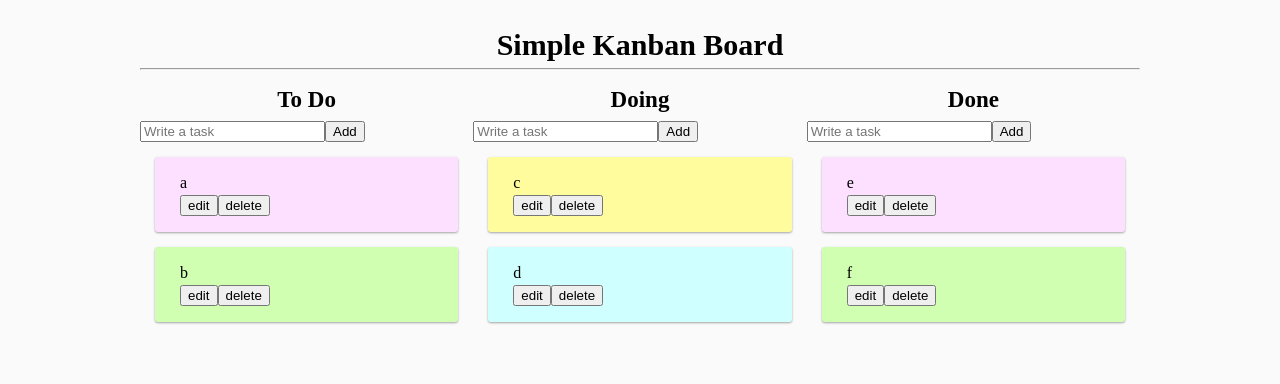
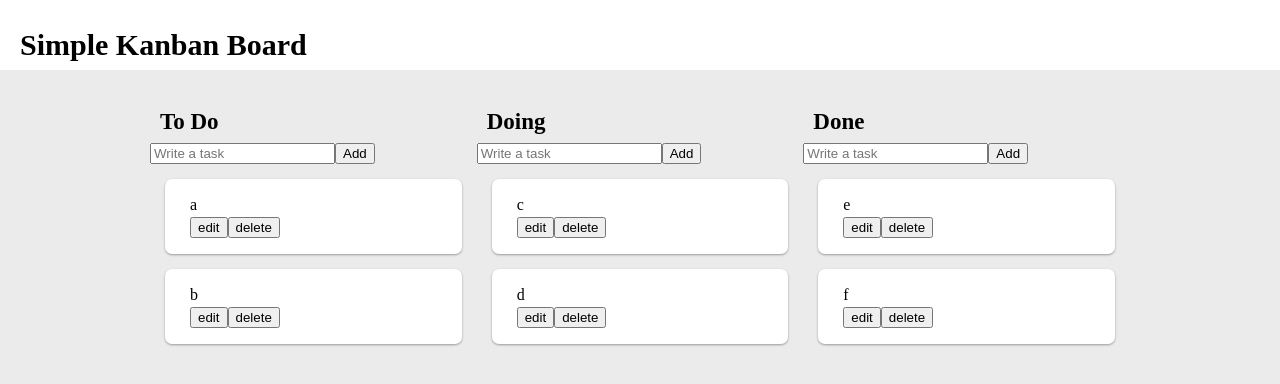
Before and after one commit to nujeyh/simple-kanban-board, a React (Create React App) app: page / in a window 1280 px wide. Shown: the top 384 px of the page. Built offline with nearby package versions, Linux system fonts and the light colour scheme; a web font is replaced by a local one.

Commit message:
💄 Change colors

```diff
--- a/src/components/Board.tsx
+++ b/src/components/Board.tsx
@@ -50,14 +50,15 @@ const Wrapper = styled.div`
 const Title = styled.h2`
   font-size: 23px;
   font-weight: 700;
-  text-align: center;
+  /* text-align: center; */
   padding: 10px;
 `;
 const DroppableArea = styled.ul<{ isDraggingOver: boolean }>`
   padding-bottom: 15px;
   flex-grow: 1;
   transition: background-color 0.2s ease-in-out;
-  background-color: ${(props) => props.isDraggingOver && "#d8fcd9"};
+  background-color: ${(props) => props.isDraggingOver && "#e3f8e4"};
+  border-radius: ${(props) => props.theme.borderRadius};
 `;
 
 export default Board;
--- a/src/components/ToDoList.tsx
+++ b/src/components/ToDoList.tsx
@@ -44,9 +44,9 @@ const ToDoList = () => {
   };
 
   return (
+    <>
+      <Title>Simple Kanban Board</Title>
       <Wrapper>
-      <Title>Simple Kanban Board</Title>
-      <hr />
         <DragDropContext onDragEnd={onDragEnd}>
           <BoardWrapper>
             {Object.keys(boardArr).map((boardId) => {
@@ -61,21 +61,22 @@ const ToDoList = () => {
           </BoardWrapper>
         </DragDropContext>
       </Wrapper>
+    </>
   );
 };
 const Wrapper = styled.div`
   max-width: 1000px;
   margin: 30px auto;
-  padding: 0 10px;
 `;
 const Title = styled.h1`
   font-size: 30px;
-  text-align: center;
+  background-color: ${(props) => props.theme.colors.card[0]};
+  padding: 30px 20px 10px 20px;
 `;
 const BoardWrapper = styled.div`
   display: grid;
   grid-template-columns: repeat(auto-fill, minmax(300px, 1fr));
-  /* gap: 10px; */
+  padding: 0 10px;
 `;
 
 export default ToDoList;
--- a/src/styles/theme.ts
+++ b/src/styles/theme.ts
@@ -1,16 +1,16 @@
 import { DefaultTheme } from "styled-components";
 
 export const lightTheme: DefaultTheme = {
-  borderRadius: "3px",
+  borderRadius: "7px",
 
   colors: {
-    backgroundColor: "#f6f6f688",
+    backgroundColor: "#ecebeb",
     board: "white",
     card: {
-      0: "#cfffff",
-      1: "#fde0ff",
-      2: "#d1ffb1",
-      3: "#fffc9e",
+      0: "#fff",
+      1: "#fff",
+      2: "#fff",
+      3: "#fff",
     },
   },
 };
```
Lines whose indentation alone changed are shown as unchanged.
